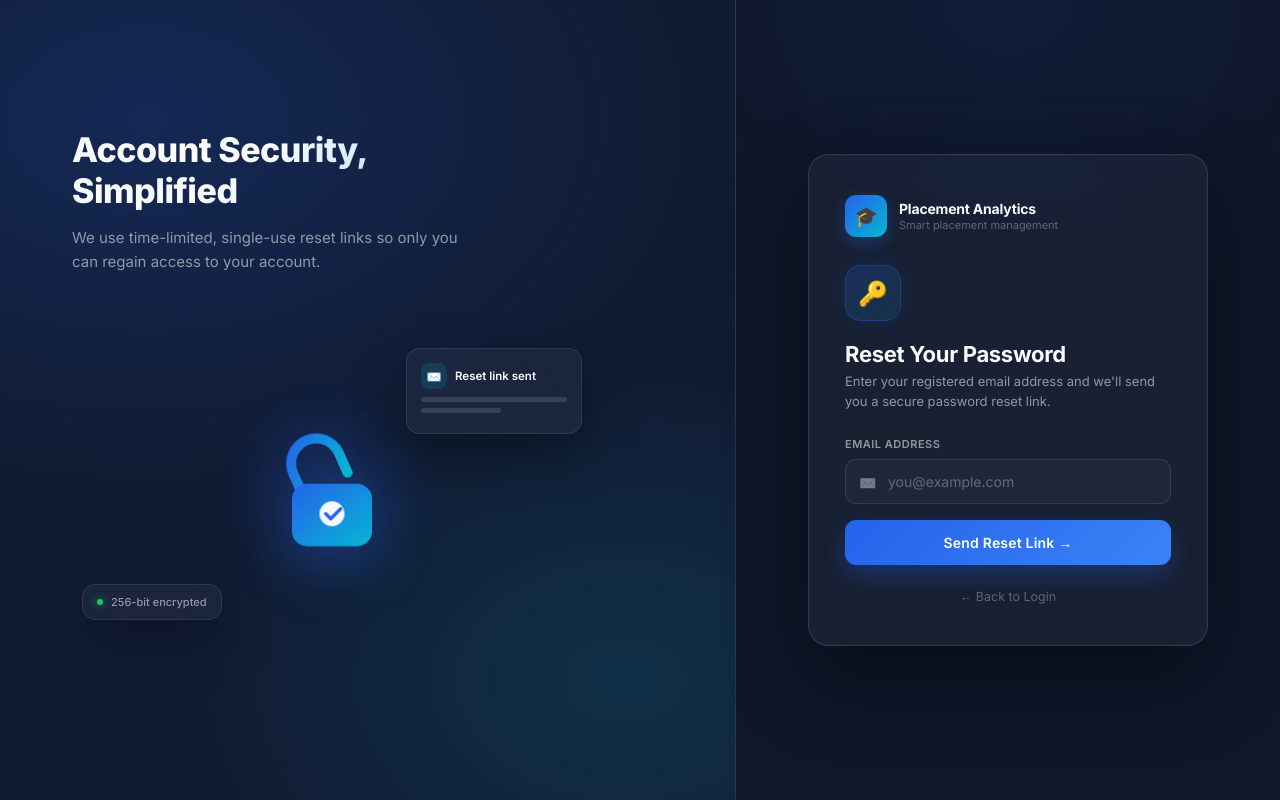
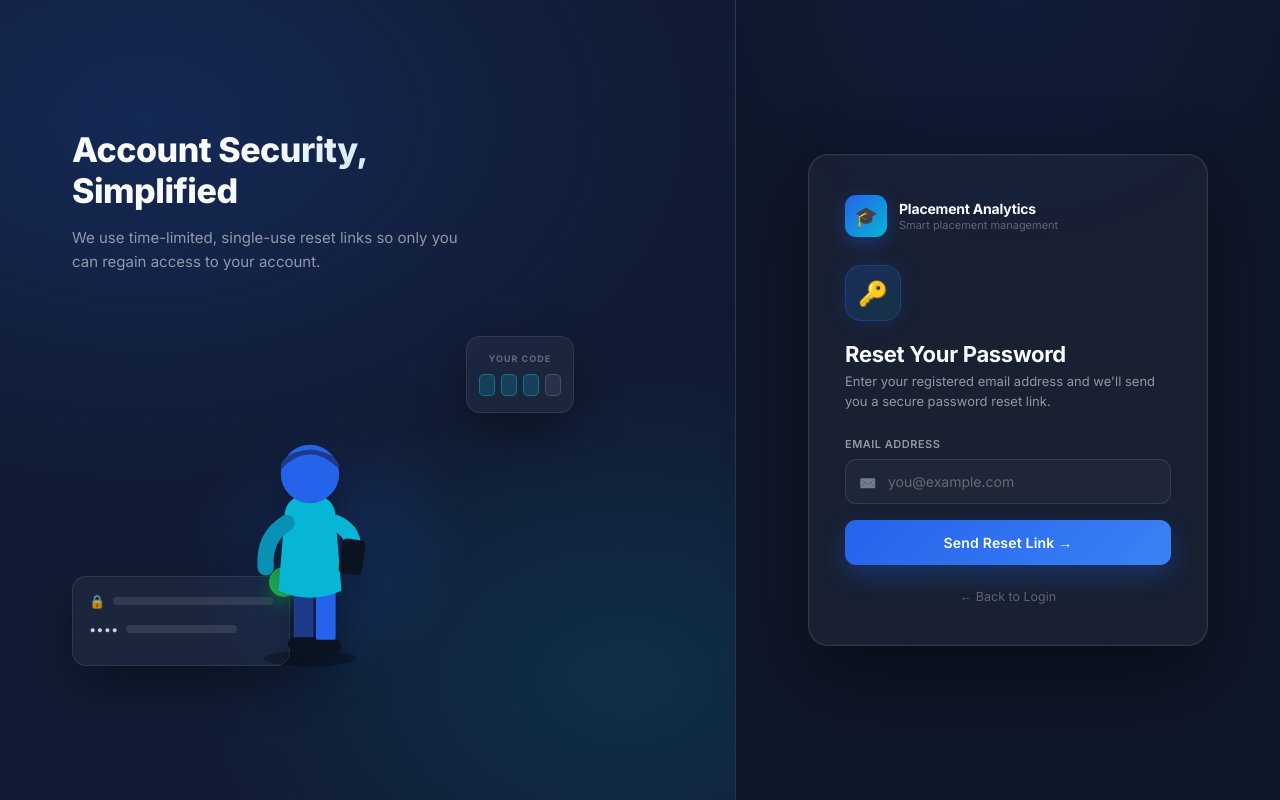
Before and after one commit to govindturkar69-crypto/Placement-Analytics, a Flask app: page /forgot_password in a window 1280 px wide. Run offline with Flask 3, Linux system fonts and the light colour scheme.

Commit message:
Add "Continue with Google" login and a new forgot-password illustration
Adds real Google OAuth sign-in (via Authlib) as an alternate way to log
into an *existing* student/admin account -- it matches the verified
Google email against the students table and denies with a clear
message if no account matches, rather than auto-registering. The
button gracefully no-ops with a friendly flash if GOOGLE_CLIENT_ID/
SECRET aren't configured, so the site doesn't break before those are
set up (see the new README section for the Google Cloud setup steps
and required redirect URIs).

Also replaces the forgot-password page's lock illustration with a
hand-authored flat-character scene (person + phone verification-code
mockup + laptop lock/success mockup) in the app's existing brand
colors, closer to the requested reference layout without pulling in
any external illustration asset.

Co-Authored-By: Claude Sonnet 5 <noreply@anthropic.com>

```diff
--- a/placement_analytics/config.py
+++ b/placement_analytics/config.py
@@ -25,3 +25,9 @@ class Config:
     MAIL_USE_TLS = True
     MAIL_USERNAME = os.environ.get('MAIL_USERNAME')
     MAIL_PASSWORD = os.environ.get('MAIL_PASSWORD')
+
+    # "Continue with Google" login. Left unset in dev/test -- the button
+    # still renders, the route just declines with a friendly message
+    # instead of calling out to Google with empty credentials.
+    GOOGLE_CLIENT_ID = os.environ.get('GOOGLE_CLIENT_ID')
+    GOOGLE_CLIENT_SECRET = os.environ.get('GOOGLE_CLIENT_SECRET')
--- a/placement_analytics/extensions.py
+++ b/placement_analytics/extensions.py
@@ -11,6 +11,7 @@ from flask_mail import Mail
 from flask_limiter import Limiter
 from flask_limiter.util import get_remote_address
 from flask_wtf import CSRFProtect
+from authlib.integrations.flask_client import OAuth
 
 mysql = MySQL()
 mail = Mail()
@@ -20,3 +21,4 @@ limiter = Limiter(
     default_limits=["300 per day", "60 per hour"],
     storage_uri="memory://",
 )
+oauth = OAuth()
--- a/placement_analytics/routes/auth.py
+++ b/placement_analytics/routes/auth.py
@@ -6,7 +6,7 @@ from flask import render_template, request, redirect, url_for, session, flash
 from flask_mail import Message
 from werkzeug.security import generate_password_hash, check_password_hash
 
-from ..extensions import mysql, mail, limiter
+from ..extensions import mysql, mail, limiter, oauth
 
 
 def register(app):
@@ -46,6 +46,47 @@ def register(app):
     def logout():
         session.clear()
         return redirect(url_for('login'))
+
+    def _google_configured():
+        return bool(app.config.get('GOOGLE_CLIENT_ID') and app.config.get('GOOGLE_CLIENT_SECRET'))
+
+    @app.route('/login/google')
+    def login_google():
+        if not _google_configured():
+            flash('Google sign-in is not set up for this site yet.', 'danger')
+            return redirect(url_for('login'))
+        redirect_uri = url_for('login_google_callback', _external=True)
+        return oauth.google.authorize_redirect(redirect_uri)
+
+    @app.route('/login/google/callback')
+    def login_google_callback():
+        if not _google_configured():
+            flash('Google sign-in is not set up for this site yet.', 'danger')
+            return redirect(url_for('login'))
+        try:
+            token = oauth.google.authorize_access_token()
+            userinfo = token.get('userinfo') or {}
+            email = userinfo.get('email')
+        except Exception:
+            email = None
+        if not email:
+            flash('Google sign-in failed. Please try again or use your email and password.', 'danger')
+            return redirect(url_for('login'))
+
+        cur = mysql.connection.cursor()
+        cur.execute("SELECT student_id, name, role FROM students WHERE email=%s", (email,))
+        user = cur.fetchone()
+        cur.close()
+        if not user:
+            flash(f'No account found for {email}. Contact your placement cell admin.', 'danger')
+            return redirect(url_for('login'))
+
+        session.permanent    = True
+        session['logged_in'] = True
+        session['user_id']   = user[0]
+        session['user_name'] = user[1]
+        session['role']      = user[2]
+        return redirect(url_for('dashboard'))
 
     @app.route('/forgot_password', methods=['GET', 'POST'])
     @limiter.limit("3 per minute", methods=["POST"])
--- a/placement_analytics/templates/auth_base.html
+++ b/placement_analytics/templates/auth_base.html
@@ -380,6 +380,21 @@
       30% { opacity: 1; transform: scale(1.15); }
     }
 
+    /* ── OAUTH BUTTON ── */
+    .btn-oauth {
+      width: 100%; padding: 12px;
+      background: #F8FAFC; color: #1E293B;
+      border: 1px solid rgba(255,255,255,0.08);
+      border-radius: 11px;
+      font-size: 14px; font-weight: 600; cursor: pointer;
+      font-family: inherit; text-decoration: none;
+      display: flex; align-items: center; justify-content: center; gap: 10px;
+      transition: transform 0.2s var(--ease), box-shadow 0.2s var(--ease), background 0.2s var(--ease);
+    }
+    .btn-oauth:hover { background: #ffffff; transform: translateY(-2px); box-shadow: 0 10px 24px rgba(0,0,0,0.25); }
+    .btn-oauth:active { transform: translateY(0); }
+    .btn-oauth svg { width: 18px; height: 18px; flex-shrink: 0; }
+
     /* ── LINKS / FOOTER ── */
     .auth-footer { margin-top: 20px; text-align: center; }
     .auth-footer a { font-size: 12.5px; color: var(--text-faint); text-decoration: none; transition: color 0.2s var(--ease); }
--- a/placement_analytics/templates/forgot_password.html
+++ b/placement_analytics/templates/forgot_password.html
@@ -17,43 +17,42 @@
   box-shadow: 0 0 24px rgba(37,99,235,0.16);
 }
 
-/* ── Security illustration: lock-to-unlock + email-sending ── */
-.security-stage { position: relative; width: 100%; height: 320px; display: flex; align-items: center; justify-content: center; }
-.lock-glow {
-  position: absolute; width: 220px; height: 220px; border-radius: 50%;
+/* ── Security illustration: a flat-style figure resetting their
+   password, with a phone (verification code) and laptop (lock fields
+   + success check) mockup either side. Hand-drawn shapes, not an
+   imported asset -- kept in the app's own brand colors. ── */
+.scene-glow {
+  position: absolute; width: 280px; height: 280px; border-radius: 50%;
+  left: 50%; bottom: -20px; transform: translateX(-50%);
   background: radial-gradient(circle, rgba(37,99,235,0.28), transparent 70%);
   opacity: 0;
-  animation: glowIn 1s var(--ease) 0.2s both;
+  animation: glowIn 1s var(--ease) 0.1s both;
   z-index: 1;
 }
-@keyframes glowIn { to { opacity: .65; } }
-
-.lock-svg { position: relative; z-index: 3; filter: drop-shadow(0 12px 30px rgba(37,99,235,0.35)); }
-.shackle { transform-origin: 60px 55px; animation: unlockShackle 0.9s var(--ease) 1.1s both; }
-@keyframes unlockShackle { from { transform: rotate(0deg); } to { transform: rotate(-24deg) translate(-5px, -3px); } }
-.lock-check {
-  opacity: 0; transform: scale(0.5);
-  animation: popIn 0.5s var(--ease) 1.9s both;
-}
+@keyframes glowIn { to { opacity: .7; } }
+.scene-person { position: absolute; left: 168px; bottom: 0; z-index: 4; animation: cardIn 0.6s var(--ease) 0.5s both; filter: drop-shadow(0 16px 20px rgba(0,0,0,0.35)); }
 @keyframes popIn { to { opacity: 1; transform: scale(1); } }
 
-.mail-notify { top: 18px; right: 10px; width: 176px; padding: 14px; z-index: 4; animation-delay: 1.5s; }
-.mail-notify .mail-head { display: flex; align-items: center; gap: 8px; margin-bottom: 8px; }
-.mail-notify .mail-icon {
-  width: 26px; height: 26px; border-radius: 8px;
-  background: rgba(6,182,212,0.16);
-  display: flex; align-items: center; justify-content: center; font-size: 12px;
+.scene-laptop { bottom: 4px; left: 0; width: 218px; padding: 16px; z-index: 2; animation-delay: .1s; }
+.scene-laptop .laptop-row { display: flex; align-items: center; gap: 8px; margin-bottom: 12px; }
+.scene-laptop .laptop-icon { font-size: 13px; opacity: .8; }
+.scene-laptop .laptop-bar { flex: 1; height: 8px; border-radius: 4px; background: rgba(255,255,255,0.1); }
+.scene-laptop .laptop-bar.short { max-width: 60%; }
+.laptop-check {
+  position: absolute; top: -10px; right: -10px;
+  width: 30px; height: 30px; border-radius: 50%;
+  background: var(--success); color: #0F172A; font-weight: 800; font-size: 14px;
+  display: flex; align-items: center; justify-content: center;
+  box-shadow: 0 8px 18px rgba(34,197,94,0.4);
+  opacity: 0; transform: scale(0.5);
+  animation: popIn 0.4s var(--ease) 1.3s both;
 }
-.mail-notify .mail-title { font-size: 11.5px; font-weight: 600; }
-.mail-notify .line { height: 5px; border-radius: 3px; background: rgba(255,255,255,0.12); margin-bottom: 6px; }
-.mail-notify .line.short { width: 55%; }
 
-.secure-badge {
-  bottom: 30px; left: 10px; padding: 10px 14px; z-index: 4;
-  display: flex; align-items: center; gap: 8px; animation-delay: 1.7s;
-}
-.secure-badge .dot { width: 6px; height: 6px; border-radius: 50%; background: var(--success); box-shadow: 0 0 8px rgba(34,197,94,0.8); }
-.secure-badge span { font-size: 11px; color: var(--text-muted); font-weight: 500; }
+.scene-phone { top: 6px; right: 18px; width: 108px; padding: 16px 12px; z-index: 2; animation-delay: .3s; text-align: center; }
+.scene-phone .phone-label { font-size: 9px; letter-spacing: 1px; color: var(--text-faint); text-transform: uppercase; font-weight: 700; margin-bottom: 10px; }
+.scene-phone .phone-code { display: flex; gap: 6px; justify-content: center; }
+.scene-phone .phone-code span { width: 16px; height: 22px; border-radius: 5px; background: rgba(255,255,255,0.06); border: 1px solid rgba(255,255,255,0.14); }
+.scene-phone .phone-code span.filled { background: rgba(6,182,212,0.18); border-color: rgba(6,182,212,0.45); }
 
 /* ── Success confirmation panel ── */
 .success-panel { text-align: center; padding: 8px 0 4px; }
@@ -80,35 +79,34 @@
 </div>
 
 <div class="illustration-stage">
-  <div class="security-stage">
-    <div class="lock-glow"></div>
-    <svg class="lock-svg" viewBox="0 0 120 120" width="150" height="150">
-      <defs>
-        <linearGradient id="lockGrad" x1="0" y1="0" x2="1" y2="1">
-          <stop offset="0%" stop-color="#2563EB"></stop>
-          <stop offset="100%" stop-color="#06B6D4"></stop>
-        </linearGradient>
-      </defs>
-      <path class="shackle" d="M40 55 V38 a20 20 0 0 1 40 0 V55" fill="none" stroke="url(#lockGrad)" stroke-width="8" stroke-linecap="round"></path>
-      <rect x="28" y="55" width="64" height="50" rx="12" fill="url(#lockGrad)"></rect>
-      <circle class="lock-check" cx="60" cy="79" r="10" fill="rgba(255,255,255,0.95)"></circle>
-      <path class="lock-check" d="M55 79 l4 4 8 -8" fill="none" stroke="#2563EB" stroke-width="2.6" stroke-linecap="round" stroke-linejoin="round"></path>
-    </svg>
+  <div class="scene-glow"></div>
 
-    <div class="float-card mail-notify" style="position:absolute;">
-      <div class="mail-head">
-        <div class="mail-icon">✉️</div>
-        <div class="mail-title">Reset link sent</div>
-      </div>
-      <div class="line"></div>
-      <div class="line short"></div>
-    </div>
+  <div class="float-card scene-laptop" style="position:absolute;">
+    <div class="laptop-row"><span class="laptop-icon">🔒</span><span class="laptop-bar"></span></div>
+    <div class="laptop-row"><span class="laptop-icon">••••</span><span class="laptop-bar short"></span></div>
+    <div class="laptop-check">✓</div>
+  </div>
 
-    <div class="float-card secure-badge" style="position:absolute;">
-      <span class="dot"></span>
-      <span>256-bit encrypted</span>
+  <div class="float-card scene-phone" style="position:absolute;">
+    <div class="phone-label">Your code</div>
+    <div class="phone-code">
+      <span class="filled"></span><span class="filled"></span><span class="filled"></span><span></span>
     </div>
   </div>
+
+  <svg class="scene-person" viewBox="0 0 120 210" width="140" height="245" aria-hidden="true">
+    <ellipse cx="60" cy="200" rx="40" ry="7" fill="rgba(0,0,0,0.28)"></ellipse>
+    <rect x="46" y="132" width="17" height="58" rx="8.5" fill="#1E3A8A"></rect>
+    <rect x="41" y="182" width="27" height="11" rx="5.5" fill="#0B1220"></rect>
+    <rect x="65" y="130" width="17" height="60" rx="8.5" fill="#2563EB"></rect>
+    <rect x="60" y="184" width="27" height="11" rx="5.5" fill="#0B1220"></rect>
+    <path d="M38 80 Q38 60 60 60 Q82 60 82 80 L87 142 Q60 154 33 142 Z" fill="#06B6D4"></path>
+    <path d="M40 84 Q20 96 22 122" stroke="#0891B2" stroke-width="14" stroke-linecap="round" fill="none"></path>
+    <path d="M82 84 Q100 92 96 110" stroke="#06B6D4" stroke-width="14" stroke-linecap="round" fill="none"></path>
+    <rect x="86" y="98" width="20" height="30" rx="4" fill="#0B1220" transform="rotate(8 96 113)"></rect>
+    <circle cx="60" cy="42" r="25" fill="#2563EB"></circle>
+    <path d="M35 38 Q60 12 85 38 Q86 24 60 21 Q34 24 35 38Z" fill="#1E3A8A"></path>
+  </svg>
 </div>
 {% endblock %}
 
--- a/requirements.txt
+++ b/requirements.txt
@@ -29,3 +29,6 @@ Flask-WTF==1.2.1
 # set_key(), so it was never exploitable here -- bumped anyway since it's
 # a free, zero-risk fix.
 python-dotenv==1.2.2
+# OAuth2/OIDC client for "Continue with Google" login. No known vulnerabilities
+# against 1.7.2 per PyPI's published vulnerability metadata (checked at pin time).
+Authlib==1.7.2
```
Also changed, not shown: placement_analytics/__init__.py (+9 -1 lines), placement_analytics/templates/login.html (+16 -0 lines), tests/test_google_login.py (added, +115 -0 lines), README.md.
